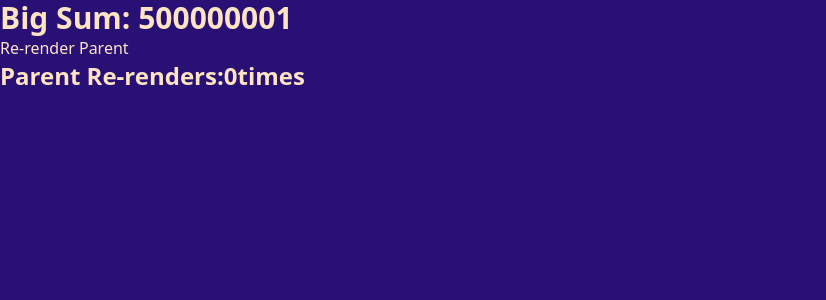
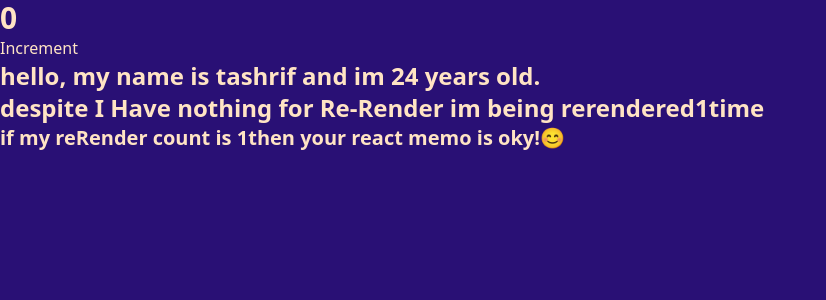
Before and after one commit to tashrifmiyaji/my-react, a React (Vite) app: page / in a window 1280 px wide. Shown: the top 300 px of the page, without its empty margins (0-826 px from the left). Built offline with nearby package versions, Linux system fonts and the light colour scheme.

Commit message:
Counter With React.Memo And UseMemo

```diff
--- a/src/App.jsx
+++ b/src/App.jsx
@@ -36,8 +36,8 @@ import "./index.css";
 // import { UseReducerCom } from "./components/Hook/useReducer/useReducer";
 // import { MoreOptimizedUseReducerCom } from "./components/Hook/useReducer/more optimized useReducer";
 // import { CounterForReactMemo } from "./components/Hook/Memo/Counter";
-import { UseMemo } from "./components/Hook/Memo/useMemo/useMemo"
-
+// import { UseMemo } from "./components/Hook/Memo/useMemo/useMemo"
+import { CounterWithReactMemoAndUseMemo } from "./components/Hook/Memo/memo with useMemo/Counter"
 function App() {
 	return (
 		<>
@@ -80,7 +80,8 @@ function App() {
 			{/* <UseReducerCom/> */}
 			{/* <MoreOptimizedUseReducerCom/> */}
 			{/* <CounterForReactMemo/> */}
-			<UseMemo/>
+			{/* <UseMemo/> */}
+			<CounterWithReactMemoAndUseMemo/>
 		</>
 	);
 }
--- /dev/null
+++ b/src/components/Hook/Memo/memo with useMemo/Counter.jsx
@@ -0,0 +1,38 @@
+import { useMemo, useReducer } from "react";
+import ForReactMemo from "./ReactMemo";
+
+export const CounterWithReactMemoAndUseMemo = () => {
+	const myBioData = useMemo(() => {
+		return {
+			name: "tashrif",
+			age: 24,
+		};
+	},[]);
+
+	const initialValue = {
+		count: 0,
+		inc: 1,
+	};
+
+	const reducer = (state, action) => {
+		if (action.type === "INCREMENT")
+			return { ...state, count: state.count + state.inc };
+	};
+
+	const [state, dispatch] = useReducer(reducer, initialValue);
+	return (
+		<>
+			<div className="w-screen h-screen flex flex-col gap-2 justify-center items-center">
+				<h2>{state.count}</h2>
+				<button
+					type="button"
+					className="bg-lime-400 hover:bg-lime-950 text-stone-950 rounded-lg ring-4 pl-2 pr-2 pt-1 pb-1"
+					onClick={() => dispatch({ type: "INCREMENT" })}
+				>
+					Increment
+				</button>
+				<ForReactMemo bioData={myBioData} />
+			</div>
+		</>
+	);
+};
--- /dev/null
+++ b/src/components/Hook/Memo/memo with useMemo/ReactMemo.jsx
@@ -0,0 +1,27 @@
+import { useRef, memo } from "react";
+
+const ForReactMemo = ({ bioData }) => {
+	const renderCount = useRef(0);
+
+	const handleRenderCount = () => {
+		console.log(renderCount);
+		return renderCount.current++;
+	};
+
+	return (
+		<>
+			<h3>hello, my name is {bioData.name} and im {bioData.age} years old.</h3>
+			<h3>
+				despite I Have nothing for Re-Render im being rerendered
+				<span className="text-red-700">{handleRenderCount()}</span>
+				time
+			</h3>
+			<h4>
+				if my reRender count is <span className="text-red-700">1</span>
+				then your react memo is oky!😊
+			</h4>
+		</>
+	);
+};
+
+export default memo(ForReactMemo);
```
Also changed, not shown: src/components/Hook/Memo/memo with useMemo/note.txt (added).
